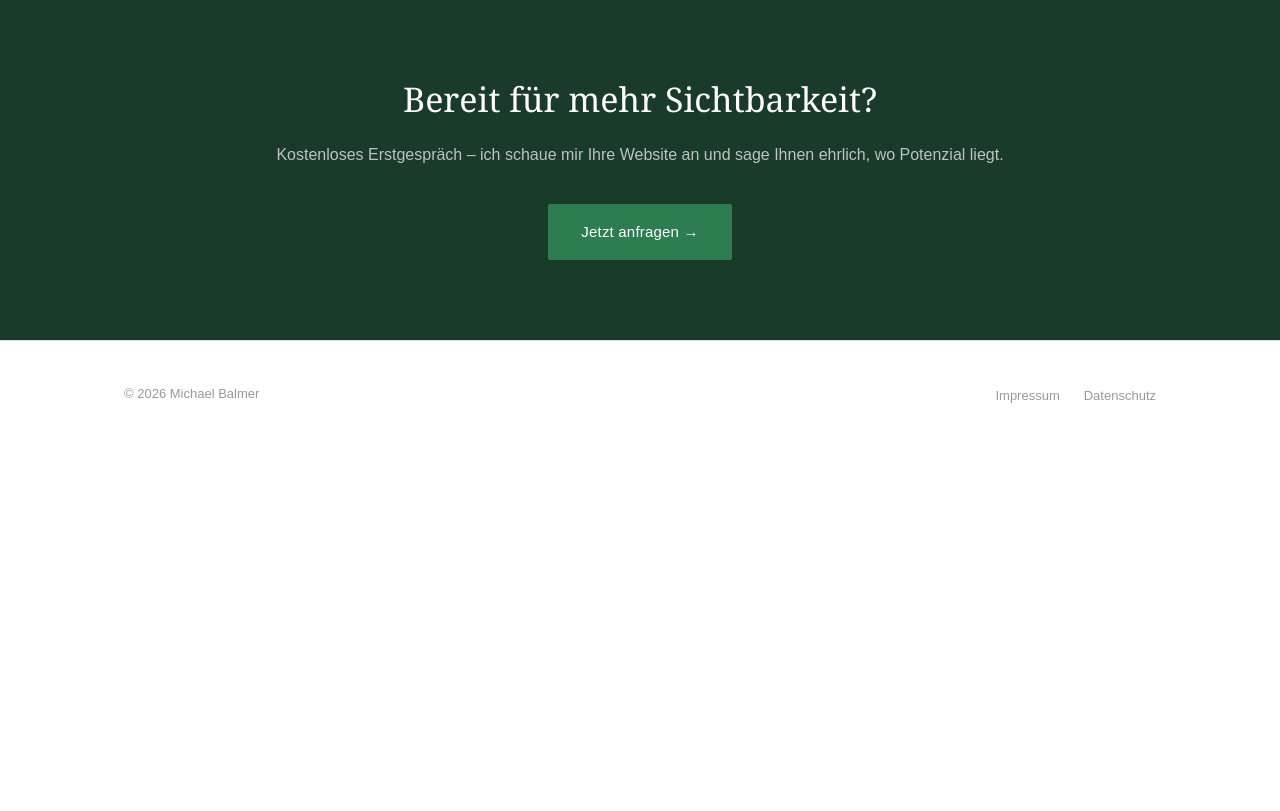
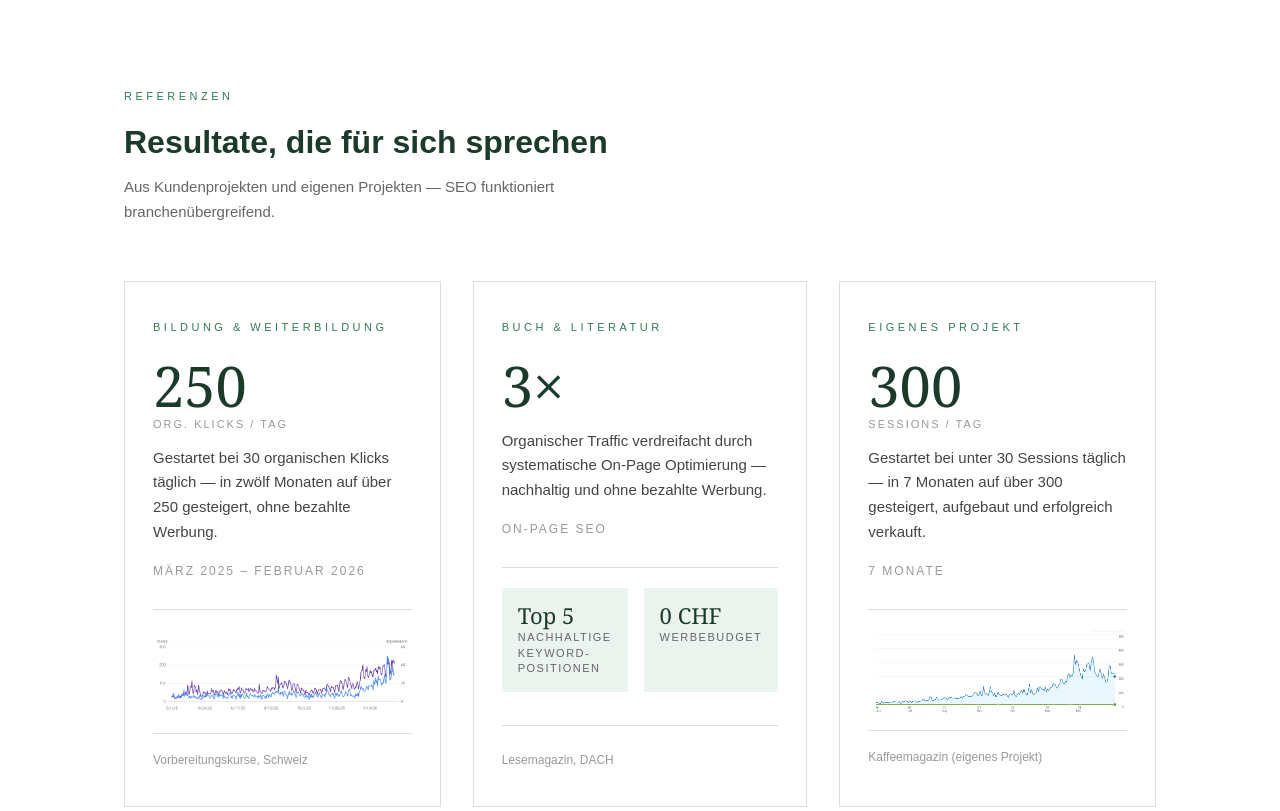
Before and after one commit to michaelbalmer/Michael-Balmer-Website, a plain HTML site: page index.html in a window 1280 px wide. Shown: the part 1960-2771 px from the top of the page. Before the commit the page ends 2408 px from the top, so only its background shows below. Drawn offline with Linux system fonts and the light colour scheme.

Commit message:
Referenz-Sektion mit 3 echten Projekten hinzugefügt
Neue Sektion auf der Homepage mit verifizierten Ergebnissen:
Vorbereitungskurse (GSC-Chart), Lesemagazin (Stat-Block),
eigenes Kaffeeprojekt (GA4-Chart). Metriken als absolute Zahlen.

Co-Authored-By: Claude Sonnet 4.6 <noreply@anthropic.com>

```diff
--- a/css/style.css
+++ b/css/style.css
@@ -771,6 +771,121 @@ a:hover {
 }
 
 /* =========================================
+   REFERENZEN
+   ========================================= */
+.referenzen {
+  padding: var(--section-py) 0;
+  border-bottom: 1px solid var(--gray);
+}
+.referenzen-grid {
+  display: grid;
+  grid-template-columns: repeat(3, 1fr);
+  gap: 32px;
+  margin-top: 48px;
+}
+.referenz-card {
+  padding: 36px 28px;
+  border: 1px solid var(--gray);
+  display: flex;
+  flex-direction: column;
+  transition: border-color 0.2s, box-shadow 0.2s;
+}
+.referenz-card:hover {
+  border-color: var(--green);
+  box-shadow: 0 4px 20px rgba(46,125,82,0.07);
+}
+.referenz-card .label { margin-bottom: 20px; }
+.referenz-metric {
+  font-family: Georgia, 'Times New Roman', serif;
+  font-size: clamp(40px, 5vw, 56px);
+  font-weight: 400;
+  color: var(--green-dark);
+  line-height: 1;
+  margin-bottom: 16px;
+}
+.referenz-desc {
+  font-size: 15px;
+  color: #444;
+  line-height: 1.65;
+  margin-bottom: 16px;
+}
+.referenz-timeframe {
+  font-size: 12px;
+  text-transform: uppercase;
+  letter-spacing: 2px;
+  color: #999;
+  display: block;
+}
+.referenz-chart {
+  margin-top: 28px;
+  border-top: 1px solid var(--gray);
+  padding-top: 20px;
+}
+.referenz-chart img { width: 100%; height: auto; display: block; }
+.referenz-client {
+  font-size: 12px;
+  color: #999;
+  display: block;
+  margin-top: auto;
+  padding-top: 24px;
+  border-top: 1px solid var(--gray);
+}
+.referenz-card:has(.referenz-chart) .referenz-client {
+  margin-top: 16px;
+  padding-top: 16px;
+}
+.referenz-metric-unit {
+  display: block;
+  font-size: 11px;
+  letter-spacing: 2px;
+  text-transform: uppercase;
+  color: #999;
+  font-family: Arial, Helvetica, sans-serif;
+  margin-top: 6px;
+}
+.referenz-stat-block {
+  margin-top: 28px;
+  border-top: 1px solid var(--gray);
+  padding-top: 20px;
+  display: grid;
+  grid-template-columns: 1fr 1fr;
+  gap: 16px;
+}
+.referenz-stat {
+  background: var(--green-light);
+  padding: 16px;
+  display: flex;
+  flex-direction: column;
+  gap: 4px;
+}
+.referenz-stat-value {
+  font-family: Georgia, 'Times New Roman', serif;
+  font-size: 22px;
+  color: var(--green-dark);
+  line-height: 1;
+}
+.referenz-stat-label {
+  font-size: 11px;
+  text-transform: uppercase;
+  letter-spacing: 1.5px;
+  color: #666;
+  line-height: 1.4;
+}
+.section-intro {
+  font-size: 15px;
+  color: #666;
+  margin-top: 12px;
+  max-width: 540px;
+}
+@media (max-width: 900px) {
+  .referenzen-grid { grid-template-columns: 1fr; gap: 20px; }
+}
+@media (max-width: 640px) {
+  .referenz-card { padding: 28px 20px; }
+  .referenz-metric { font-size: 44px; }
+}
+
+/* =========================================
    FOOTER
    ========================================= */
 .site-footer {
--- a/index.html
+++ b/index.html
@@ -115,6 +115,68 @@
       </div>
     </section>
 
+    <!-- ===== REFERENZEN ===== -->
+    <section class="referenzen">
+      <div class="container">
+        <span class="label">Referenzen</span>
+        <div class="section-head">
+          <h2>Resultate, die für sich sprechen</h2>
+          <p class="section-intro">Aus Kundenprojekten und eigenen Projekten — SEO funktioniert branchenübergreifend.</p>
+        </div>
+        <div class="referenzen-grid">
+
+          <div class="referenz-card">
+            <span class="label">Bildung &amp; Weiterbildung</span>
+            <div class="referenz-metric">250<span class="referenz-metric-unit">org. Klicks / Tag</span></div>
+            <p class="referenz-desc">Gestartet bei 30 organischen Klicks täglich — in zwölf Monaten auf über 250 gesteigert, ohne bezahlte Werbung.</p>
+            <span class="referenz-timeframe">März 2025 – Februar 2026</span>
+            <div class="referenz-chart">
+              <img
+                src="other_media/clicks_impressions_over_time.png"
+                alt="Google Search Console: Klicks und Impressionen über 12 Monate"
+                width="1580" height="530" loading="lazy"
+              />
+            </div>
+            <span class="referenz-client">Vorbereitungskurse, Schweiz</span>
+          </div>
+
+          <div class="referenz-card">
+            <span class="label">Buch &amp; Literatur</span>
+            <div class="referenz-metric">3×</div>
+            <p class="referenz-desc">Organischer Traffic verdreifacht durch systematische On-Page Optimierung — nachhaltig und ohne bezahlte Werbung.</p>
+            <span class="referenz-timeframe">On-Page SEO</span>
+            <div class="referenz-stat-block">
+              <div class="referenz-stat">
+                <span class="referenz-stat-value">Top 5</span>
+                <span class="referenz-stat-label">Nachhaltige Keyword-Positionen</span>
+              </div>
+              <div class="referenz-stat">
+                <span class="referenz-stat-value">0 CHF</span>
+                <span class="referenz-stat-label">Werbebudget</span>
+              </div>
+            </div>
+            <span class="referenz-client">Lesemagazin, DACH</span>
+          </div>
+
+          <div class="referenz-card">
+            <span class="label">Eigenes Projekt</span>
+            <div class="referenz-metric">300<span class="referenz-metric-unit">Sessions / Tag</span></div>
+            <p class="referenz-desc">Gestartet bei unter 30 Sessions täglich — in 7 Monaten auf über 300 gesteigert, aufgebaut und erfolgreich verkauft.</p>
+            <span class="referenz-timeframe">7 Monate</span>
+            <div class="referenz-chart">
+              <img
+                src="other_media/ga4_sessions.png"
+                alt="Google Analytics 4: Sessions-Wachstum über 7 Monate"
+                width="1540" height="470" loading="lazy"
+              />
+            </div>
+            <span class="referenz-client">Kaffeemagazin (eigenes Projekt)</span>
+          </div>
+
+        </div>
+      </div>
+    </section>
+
     <!-- ===== CTA BAND ===== -->
     <section class="cta-band">
       <div class="container">
```
Also changed, not shown: other_media/clicks_impressions_over_time.png (added), other_media/ga4_sessions.png (added).
